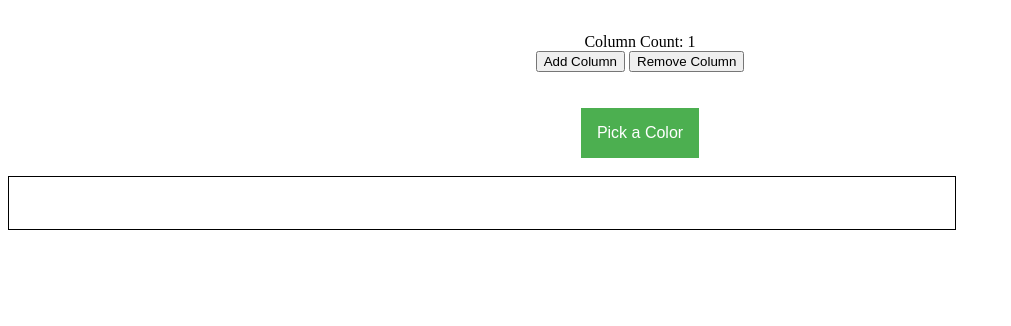
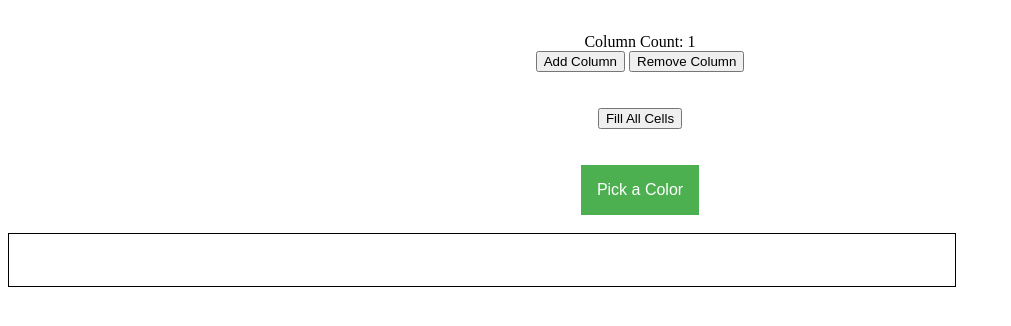
Before and after one commit to davidy9000/cuny2x-assignment5, a plain HTML site: page index.html in a window 1280 px wide. Shown: the part 122-448 px from the top of the page, without its empty margins (0-1011 px from the left). Drawn offline with Linux system fonts and the light colour scheme.

Commit message:
added fill all cells

```diff
--- a/index.html
+++ b/index.html
@@ -21,6 +21,12 @@
         <div id="colcount">Column Count: 1</div>
         <button id="addColumnButton" class="colButtons" onclick="addColumns()">Add Column</button>
         <button id="removeColumnButton" class="colButtons" onclick="removeColumns()">Remove Column</button>
+    </div>
+
+    <br><br>
+
+    <div id="fillAllDiv">
+        <button id="fillAll" onclick="fillAll()">Fill All Cells</button>
     </div>
 
     <br><br>
--- a/scripts.js
+++ b/scripts.js
@@ -49,3 +49,10 @@ function selectColor(){
   color = document.getElementById("myDropdown").value;
   console.log(color)
 }
+
+function fillAll(){
+  cells = document.getElementsByTagName("td")
+  for(i = 0; i < cells.length; i++){
+    cells[i].className = color + "-cell"
+  }
+}
```
